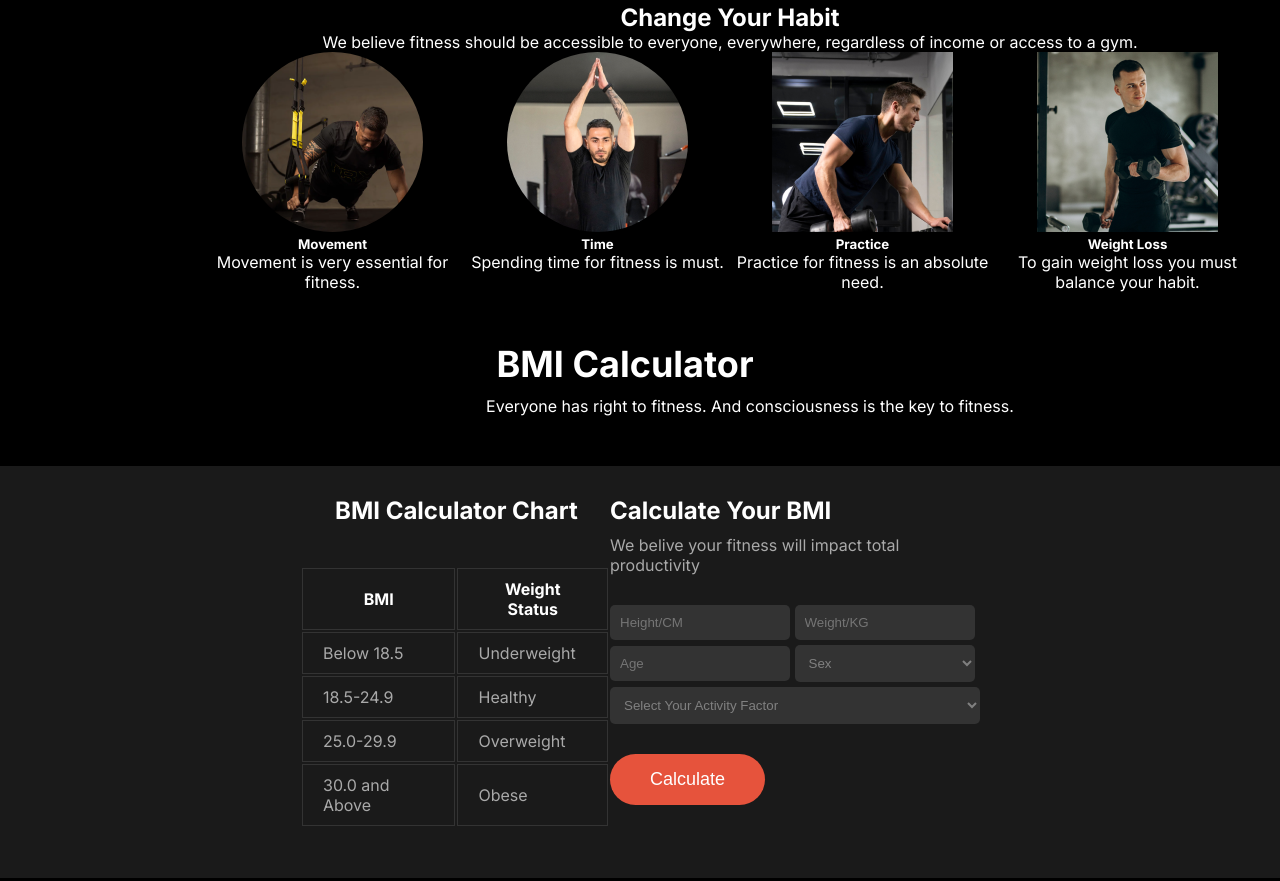
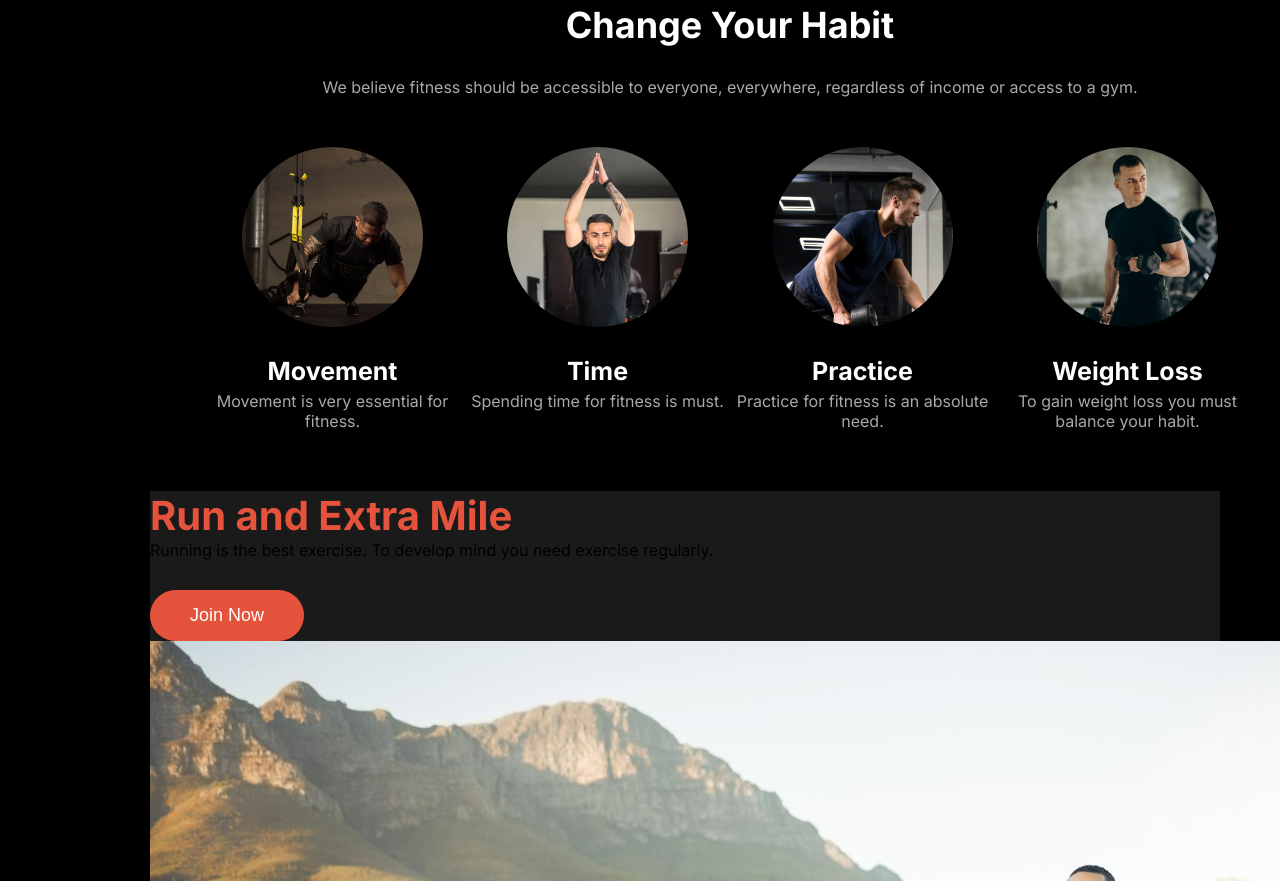
Before and after one commit to Mizan-Sanzi/DevMind, a plain HTML site: page index.html in a window 1280 px wide. Shown: the part 934-1815 px from the top of the page. Drawn offline with Linux system fonts and the light colour scheme.

Commit message:
added habit section

```diff
--- a/index.html
+++ b/index.html
@@ -12,6 +12,9 @@
       crossorigin="anonymous"
       referrerpolicy="no-referrer"
     />
+    <link rel="preconnect" href="https://fonts.googleapis.com">
+<link rel="preconnect" href="https://fonts.gstatic.com" crossorigin>
+<link href="https://fonts.googleapis.com/css2?family=Dancing+Script:wght@400..700&family=Inter:wght@100..900&display=swap" rel="stylesheet">
 </head>
 <body>
     <header>
@@ -73,11 +76,24 @@
                 </div>
             </div>
          </section>
+         <!-- Run and Extra Mile section -->
+          <section class="run">
+            <div class="run-container">
+                <div class="run-head">
+                    <h1 class="run-heading">Run and Extra Mile</h1>
+                    <p>Running is the best exercise. To develop mind you need exercise regularly. </p>
+                    <button class="join-now">Join Now</button>
+                </div>
+                <div class="run-img">
+                    <img src="images/run.jpg" alt="running image">
+                </div>
+            </div>
+          </section>
         <!-- BMI Section -->
          <section class="BMI">
-            <div>
-                <h2 class="bmi-head">BMI Calculator</h2>
-                <p class="bmi-content">Everyone has right to fitness. And consciousness is the key to fitness.</p>
+            <div class="bmi-head">
+                <h2>BMI Calculator</h2>
+                <p>Everyone has right to fitness. And consciousness is the key to fitness.</p>
             </div>
             <div class="BMI-data">
                 <div class="table-form">
--- a/styles/style.css
+++ b/styles/style.css
@@ -67,13 +67,14 @@ h1 {
 .banner-content {
     max-width: 450px;
     height: 100%;
+    margin-top: 50px;
 }
 .banner-images {
     /* max-width: 300px; */
     margin-right: 150px;
 }
 span {
-    font-family:cursive;
+
 }
 /* header/banner content styles ends here */
 
@@ -111,9 +112,19 @@ span {
     margin-left: 200px;
     margin-right: 200px;
 }
+.habit-container p {
+    color: darkgray;
+}
 .habit-head {
     color: white;
     text-align: center;
+}
+.habit-head p {
+    margin-bottom: 50px;
+}
+.habit-head h2 {
+    margin-bottom: 30px;
+    font-size: 36px;
 }
 .habit-img {
     color: white;
@@ -123,10 +134,44 @@ span {
 }
 .habit-img-one img {
     border-radius: 50%;
-    border-color: 10px rgb(225, 228, 233);
 }
 .habit-img-two img {
     border-radius: 50%;
+}
+.habit-img-three img {
+    border-radius: 50%;
+}
+.habit-img-four img {
+    border-radius: 50%;
+}
+.habit-img-one h5 {
+    font-size: 25px;
+    margin-top: 25px;
+    margin-bottom: 5px;
+}
+.habit-img-two h5 {
+    font-size: 25px;
+    margin-top: 25px;
+    margin-bottom: 5px;
+}
+.habit-img-three h5 {
+    font-size: 25px;
+    margin-top: 25px;
+    margin-bottom: 5px;
+}
+.habit-img-four h5 {
+    font-size: 25px;
+    margin-top: 25px;
+    margin-bottom: 5px;
+}
+/* Run Section */
+.run {
+    width: 1070px;
+    height: auto;
+    margin-left: 150px;
+    margin-right: 150px;
+    background-color: #1A1A1A;
+
 }
 /* BMI section */
 .BMI {
@@ -138,19 +183,16 @@ span {
     color: white;
     display: flex;
     flex-direction: column;
-    text-align: center;
-    margin-left: 200px;
+    text-align: left;
+    margin-left: 300px;
     width: 850px;
-    margin-top: 50px;
+    margin-top: 100px;
     font-size: 36px;
 }
-.bmi-content {
-    color: white;
-    margin-left: 325px;
-    width: 850px;
-    margin-top: 10px;
+.bmi-head p {
+    font-size: 16px;
     margin-bottom: 50px;
-    text-align: center;
+    color: darkgray;
 }
 .BMI-data {
     width: 100%;
@@ -425,6 +467,21 @@ hr {
     }
     .banner-container {
         flex-direction: column;
+        margin-left: 30px;
+    }
+    .habit-container {
+        flex-direction: column;
+        flex-wrap: wrap;
+        margin-left: 30px;
+    }
+    .habit-head {
+        flex-direction: column;
+        flex-wrap: wrap;
+        margin-left: 30px;
+    }
+    .habit-img {
+        grid-template-columns: repeat(1, 1fr);
+        margin-left: 30px;
     }
     .BMI {
         flex-direction: column;
@@ -448,15 +505,11 @@ hr {
         display: grid;
         grid-template-columns: repeat(1, 1fr);
     }
-    .team {
-        display: flex;
-        flex-direction: column;
-    }
-    /* .team-images {
+    .team-images {
         background-color:black;
         display: grid;
         grid-template-columns: repeat(1, 1fr);
-    } */
+    }
 
     .footer {
         flex-direction: column;
```
